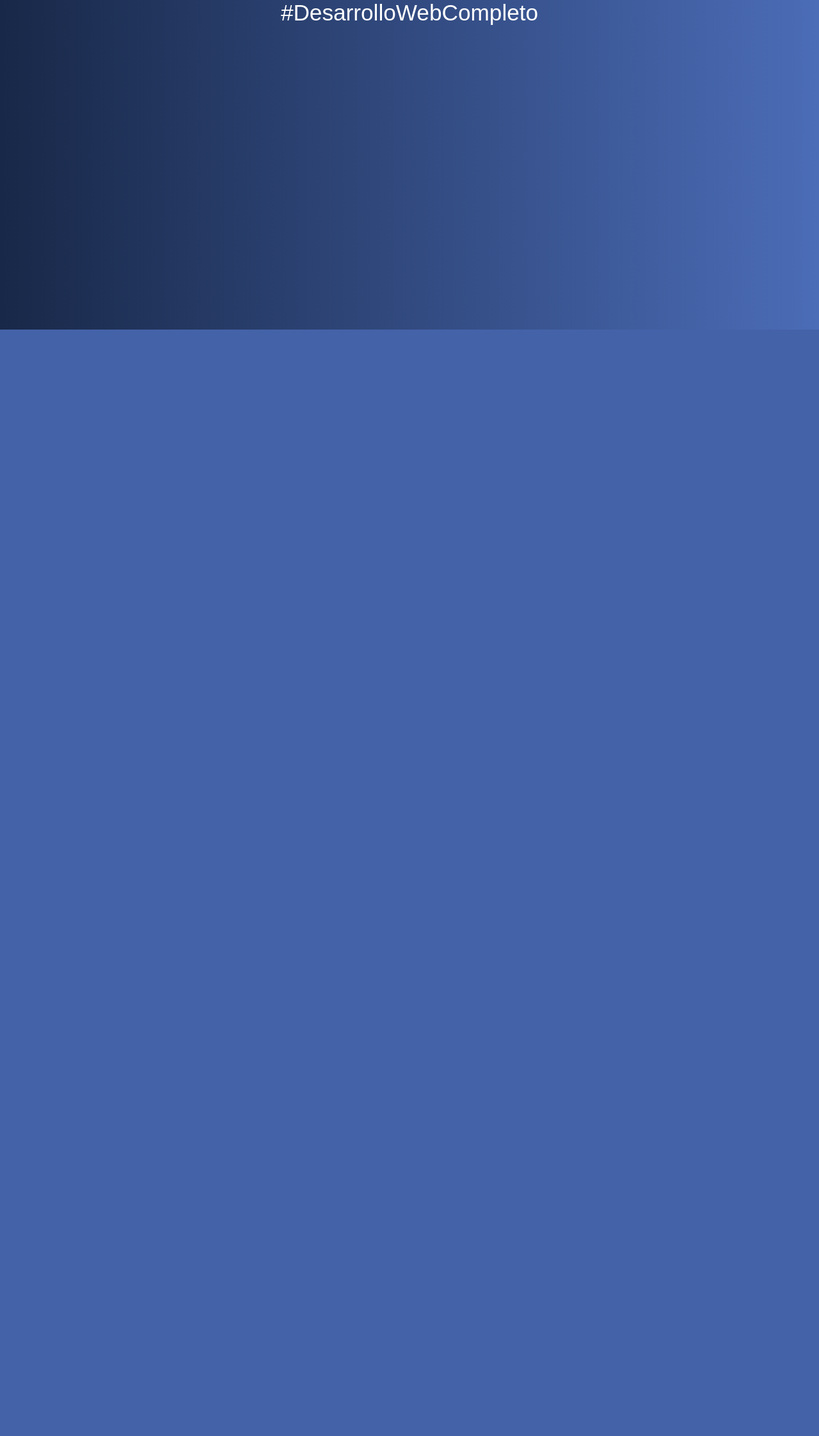
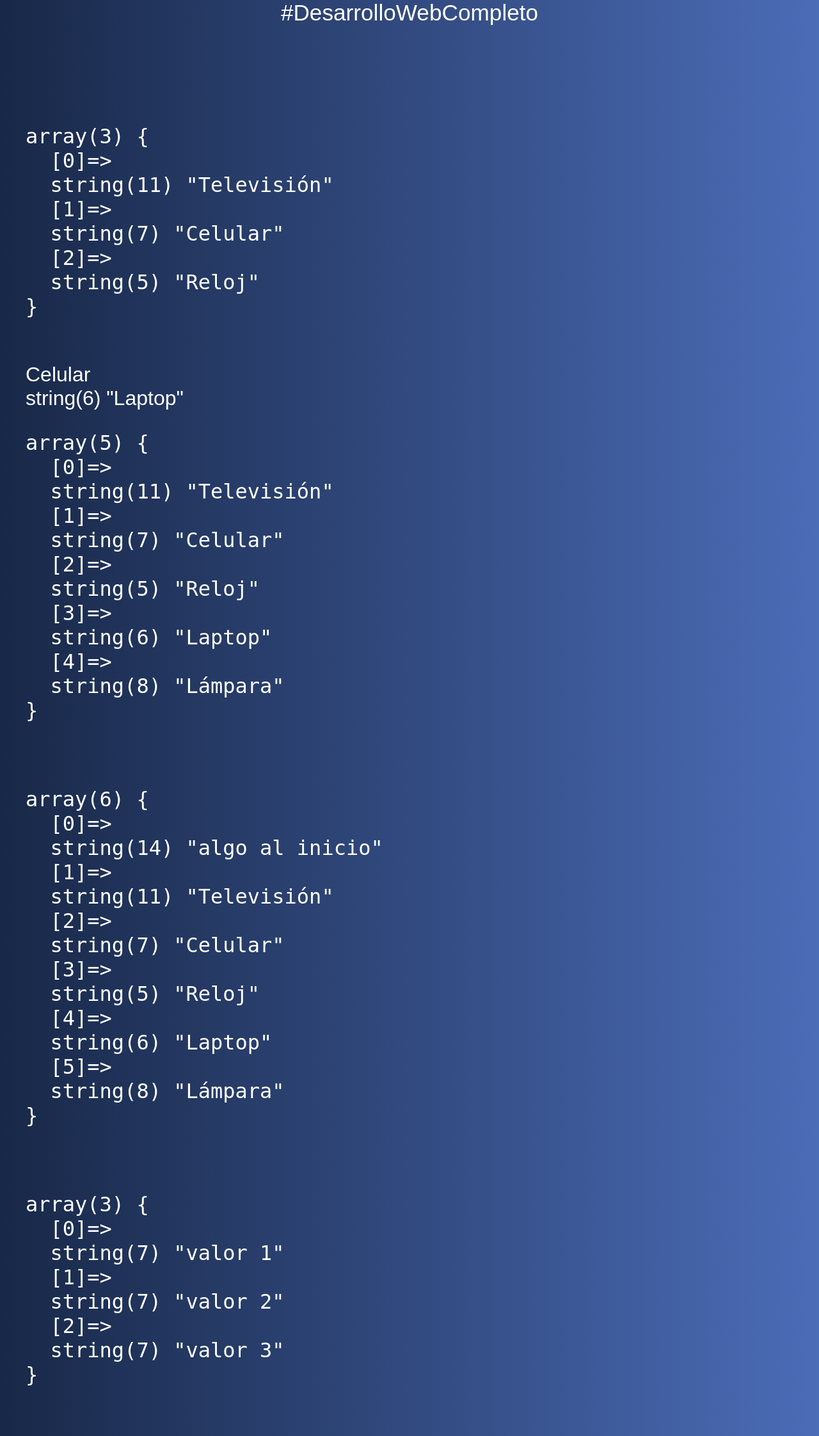
Before and after one commit to andriy-koz/Fundamentos-PHP, a PHP site: page /08-arrays.php in a window 1280 px wide. Shown: the part 285-2529 px from the top of the page at 64% size. Before the commit the page ends 800 px from the top, so only its background shows below. Run offline with PHP 8.4, Linux system fonts and the light colour scheme.

Commit message:
arreglos indexados

```diff
--- a/08-arrays.php
+++ b/08-arrays.php
@@ -1,6 +1,46 @@
 <?php include 'includes/header.php';
 
+// crear arreglos indexados | 2 métodos
+$carrito = [];
+$carrito2 = array();
 
+// agregar valores a un arreglo
+$carrito = ["Televisión", "Celular", "Reloj"];
 
+// formatear el resultado de var_dump con etiqueta html
+echo "<pre>";
+var_dump($carrito);
+echo "</pre>";
+echo "</br>";
+
+// acceder a elemento de un arreglo por indice
+echo $carrito[1];
+echo "</br>";
+
+// agregar un elemento a un arreglo conociendo su extension
+$carrito[3] = "Laptop";
+var_dump($carrito[3]);
+echo "</br>";
+
+// agregar elemento al final
+array_push($carrito, "Lámpara");
+echo "<pre>";
+var_dump($carrito);
+echo "</pre>";
+echo "</br>";
+
+// agregar elemento al inicio
+array_unshift($carrito, "algo al inicio");
+echo "<pre>";
+var_dump($carrito);
+echo "</pre>";
+echo "</br>";
+
+// usar segundo metodo para crear arrays con varios valores iniciales
+$carrito3 = array("valor 1", "valor 2", "valor 3");
+echo "<pre>";
+var_dump($carrito3);
+echo "</pre>";
+echo "</br>";
 
 include 'includes/footer.php';
```
